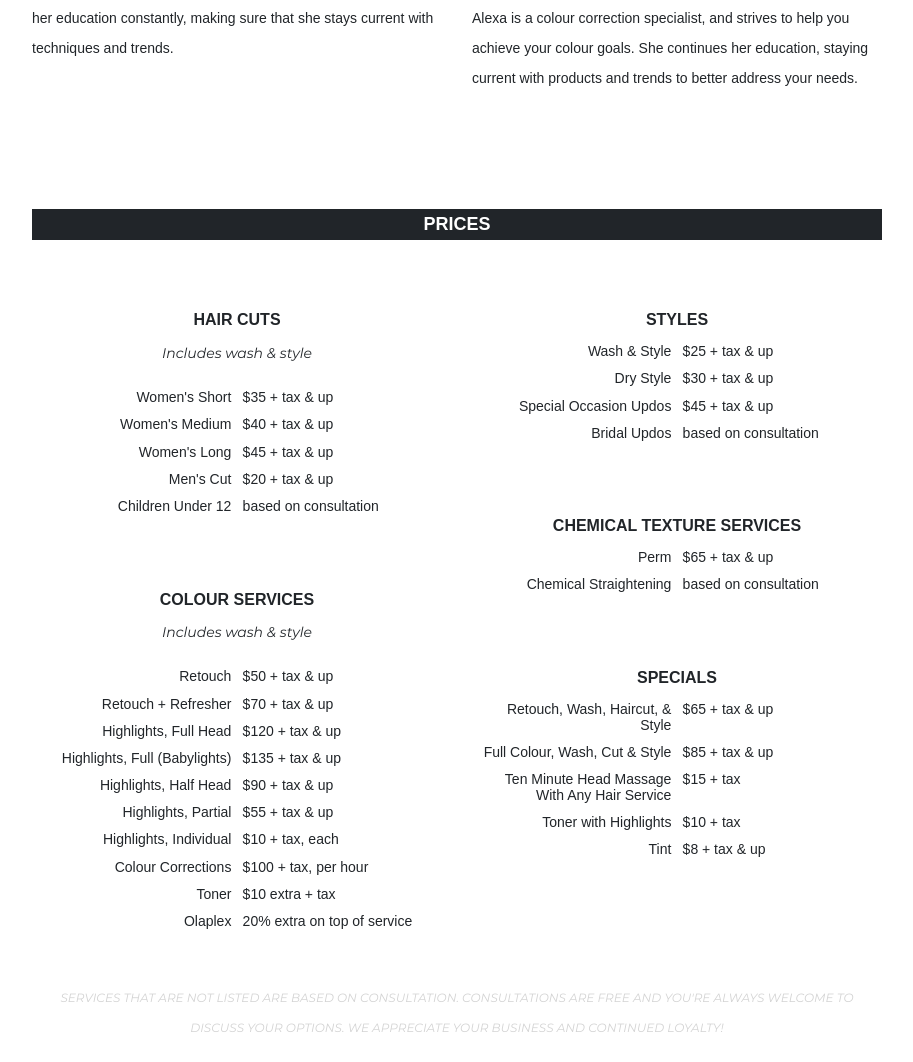
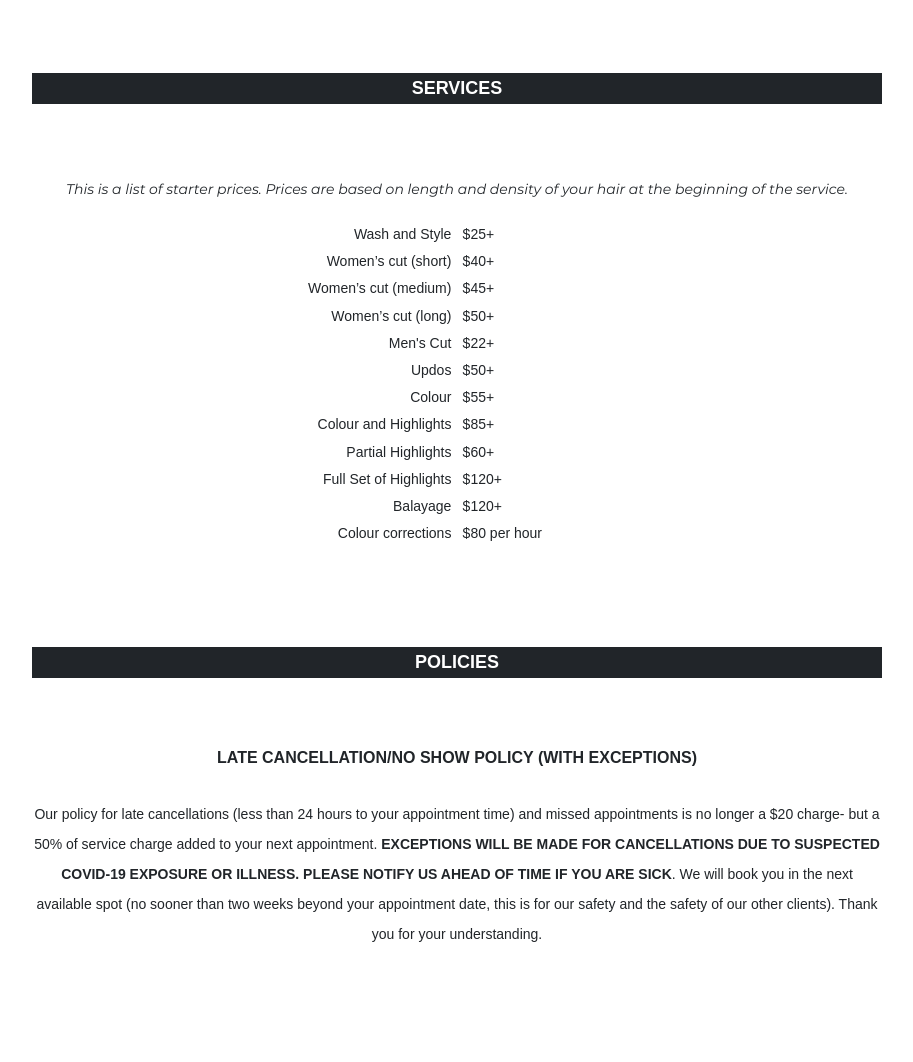
Before and after one commit to jdudarewicz/aandahair, a plain HTML site: page index.html in a window 1280 px wide. Shown: the part 1809-2871 px from the top of the page, without its empty margins (183-1096 px from the left). Drawn offline with Linux system fonts and the light colour scheme; a web font is replaced by a local one.

Commit message:
completed updates from documents

```diff
--- a/css/style.css
+++ b/css/style.css
@@ -51,12 +51,14 @@ p {
 }
 
 a,
-a:hover {
+a:hover,
+a.covid:hover {
   color: skyblue !important;
   text-decoration: none !important;
 }
 
 a.covid {
+  font-weight: normal;
   color: black !important;
 }
 
@@ -223,6 +225,7 @@ section.footer a:hover {
 }
 
 .covid-notif {
+  font-weight: bold;
   color: red;
 }
 
--- a/index.html
+++ b/index.html
@@ -64,13 +64,11 @@
             <div class="row inner-section-top-margin inner-section-top-margin-small-mobile">
                 <div class="col-12 col-md-6">
                     <h5 class="about-us__name inner-subtitle inner-section-top-margin-mobile">Anna Dudarewicz</h5>
-                    <p class="pt-4">Anna has been working in the industry for 24 years. She trained in Europe, specifically,  Poland and Germany. She founded three successful salons since coming to Canada.</p>
-                    <p>Anna has trained with some of the industries finest. She continues her education constantly, making sure that she stays current with techniques and trends.</p>
+                    <p class="pt-4">Anna has been in the industry for over 25 years. She trained in Poland and Germany before emigrating to Canada, where she has continued her education with pioneers in the industry. </p>
                 </div>
                 <div class="col-12 col-md-6 inner-section-top-margin-mobile">
                     <h5 class="about-us__name inner-subtitle">Alexa Dudarewicz</h5>
-                    <p class="pt-4">Alexa is a graduate from the Fiorio Beauty Academy. She trained among major names in the industry. Since graduating, Alexa has attended several courses including, but not limited to, advanced cutting, makeup, and barbering.</p>
-                    <p>Alexa is a colour correction specialist, and strives to help you achieve your colour goals. She continues her education, staying current with products and trends to better address your needs. </p>
+                    <p class="pt-4">Alexa has been in the industry for over 8 years. She was trained by industry leaders such as Maurice Fiorio at the Fiorio Beauty academy. She is a colour corrections specialist. </p>
                 </div>
             </div>
         </div>
@@ -79,79 +77,43 @@
 
     <section class="prices section-margin">
         <div class="prices__inner section-inner-restrict">
-            <h3 class="section-heading section-heading-bottom-margin-small-mobile">Prices</h3>
-            <div class="row mt-4">
-                <div class="col-12 col-md-6">
+            <h3 class="section-heading section-heading-bottom-margin-small-mobile">Services</h3>
+            <div class="row">
+                <div class="col-12">
                     <div class="prices__table-section">
-                        <h4 class="prices__table-title inner-subtitle">Hair Cuts</h4>
-                        <p class="prices__title-sub">Includes wash & style</p>
+                        <p class="prices__title-sub">This is a list of starter prices. Prices are based on length and density of your hair at the beginning of the service.</p>
                         <div class="table-responsive">
                             <table class="prices__table table">
-                                <tr><td class="prices__left-table-element">Women's Short</td><td>$35 + tax & up</td></tr>
-                                <tr><td class="prices__left-table-element">Women's Medium</td><td>$40 + tax & up</td></tr>
-                                <tr><td class="prices__left-table-element">Women's Long</td><td>$45 + tax & up</td></tr>
-                                <tr><td class="prices__left-table-element">Men's Cut</td><td>$20 + tax & up</td></tr>
-                                <tr><td class="prices__left-table-element">Children Under 12</td><td>based on consultation</td></tr>
-                            </table>
-                        </div>
-                    </div>
-                    <div class="prices__table-section inner-section-top-margin">
-                        <h4 class="prices__table-title inner-subtitle">Colour Services</h4>
-                        <p class="prices__title-sub">Includes wash & style</p>
-                        <div class="table-responsive">
-                            <table class="prices__table table">
-                                <tr><td class="prices__left-table-element">Retouch</td><td>$50 + tax & up</td></tr>
-                                <tr><td class="prices__left-table-element">Retouch + Refresher</td><td>$70 + tax & up</td></tr>
-                                <tr><td class="prices__left-table-element">Highlights, Full Head</td><td>$120 + tax & up</td></tr>
-                                <tr><td class="prices__left-table-element">Highlights, Full (Babylights)</td><td>$135 + tax & up</td></tr>
-                                <tr><td class="prices__left-table-element">Highlights, Half Head</td><td>$90 + tax & up</td></tr>
-                                <tr><td class="prices__left-table-element">Highlights, Partial</td><td>$55 + tax & up</td></tr>
-                                <tr><td class="prices__left-table-element">Highlights, Individual</td><td>$10 + tax, each</td></tr>
-                                <tr><td class="prices__left-table-element">Colour Corrections</td><td>$100 + tax, per hour</td></tr>
-                                <tr><td class="prices__left-table-element">Toner</td><td>$10 extra  + tax</td></tr>
-                                <tr><td class="prices__left-table-element">Olaplex</td><td>20% extra on top of service</td></tr>
+                                <tr><td class="prices__left-table-element">Wash and Style</td><td>$25+</td></tr>
+                                <tr><td class="prices__left-table-element">Women’s cut (short)</td><td>$40+</td></tr>
+                                <tr><td class="prices__left-table-element">Women’s cut (medium)</td><td>$45+</td></tr>
+                                <tr><td class="prices__left-table-element">Women’s cut (long)</td><td>$50+</td></tr>
+                                <tr><td class="prices__left-table-element">Men's Cut</td><td>$22+</td></tr>
+                                <tr><td class="prices__left-table-element">Updos</td><td>$50+</td></tr>
+                                <tr><td class="prices__left-table-element">Colour</td><td>$55+</td></tr>
+                                <tr><td class="prices__left-table-element">Colour and Highlights</td><td>$85+</td></tr>
+                                <tr><td class="prices__left-table-element">Partial Highlights</td><td>$60+</td></tr>
+                                <tr><td class="prices__left-table-element">Full Set of Highlights</td><td>$120+</td></tr>
+                                <tr><td class="prices__left-table-element">Balayage</td><td>$120+</td></tr>
+                                <tr><td class="prices__left-table-element">Colour corrections</td><td>$80 per hour</td></tr>
                             </table>
                         </div>
                     </div>
                 </div>
-                <div class="col-12 col-md-6">
+            </div>
+        </div>
+    </section>
+
+
+    <section class="prices section-margin">
+        <div class="prices__inner section-inner-restrict">
+            <h3 class="section-heading section-heading-bottom-margin-small-mobile">Policies</h3>
+            <div class="row">
+                <div class="col-12">
                     <div class="prices__table-section">
-                        <h4 class="prices__table-title inner-subtitle inner-section-top-margin-mobile">Styles</h4>
-                        <div class="table-responsive">
-                            <table class="prices__table table">
-                                <tr><td class="prices__left-table-element">Wash & Style</td><td>$25 + tax & up</td></tr>
-                                <tr><td class="prices__left-table-element">Dry Style</td><td>$30 + tax & up</td></tr>
-                                <tr><td class="prices__left-table-element">Special Occasion Updos</td><td>$45 + tax & up</td></tr>
-                                <tr><td class="prices__left-table-element">Bridal Updos</td><td>based on consultation</td></tr>
-                            </table>
-                        </div>
+                        <h3 class="inner-subtitle">LATE CANCELLATION/NO SHOW POLICY (WITH EXCEPTIONS)</h3>
+                        <p class="pt-4">Our policy for late cancellations (less than 24 hours to your appointment time) and missed appointments is no longer a $20 charge- but a 50% of service charge added to your next appointment. <b>EXCEPTIONS WILL BE MADE FOR CANCELLATIONS DUE TO SUSPECTED COVID-19 EXPOSURE OR ILLNESS. PLEASE NOTIFY US AHEAD OF TIME IF YOU ARE SICK</b>. We will book you in the next available spot (no sooner than two weeks beyond your appointment date, this is for our safety and the safety of our other clients). Thank you for your understanding.</p>
                     </div>
-                    <div class="prices__table-section inner-section-top-margin">
-                        <h4 class="prices__table-title inner-subtitle">Chemical Texture Services</h4>
-                        <div class="table-response">
-                            <table class="prices__table table">
-                                <tr><td class="prices__left-table-element">Perm</td><td>$65 + tax & up</td></tr>
-                                <tr><td class="prices__left-table-element">Chemical Straightening</td><td>based on consultation</td></tr>
-                            </table>
-                        </div>
-                    </div>
-                    <div class="prices__table-section inner-section-top-margin">
-                        <h4 class="prices__table-title inner-subtitle">Specials</h4>
-                        <div class="table-responsive">
-                            <table class="prices__table table">
-                                <tr><td class="prices__left-table-element">Retouch, Wash, Haircut, & Style</td><td>$65 + tax & up</td></tr>
-                                <tr><td class="prices__left-table-element">Full Colour, Wash, Cut & Style</td><td>$85 + tax & up</td></tr>
-                                <tr><td class="prices__left-table-element">Ten Minute Head Massage With Any Hair Service</td><td>$15 + tax</td></tr>
-                                <tr><td class="prices__left-table-element">Toner with Highlights</td><td>$10 + tax</td></tr>
-                                <tr><td class="prices__left-table-element">Tint</td><td>$8 + tax & up</td></tr>
-                            </table>
-                        </div>
-                    </div>
-                </div>
-                <div class="col-12">
-                    <p class="prices__disclaimer mt-5">
-                        SERVICES THAT ARE NOT LISTED ARE BASED ON CONSULTATION. CONSULTATIONS ARE FREE AND YOU'RE ALWAYS WELCOME TO DISCUSS YOUR OPTIONS. WE APPRECIATE YOUR BUSINESS AND CONTINUED LOYALTY!
-                    </p>
                 </div>
             </div>
         </div>
```
Also changed, not shown: covid.html (+4 -2 lines).
